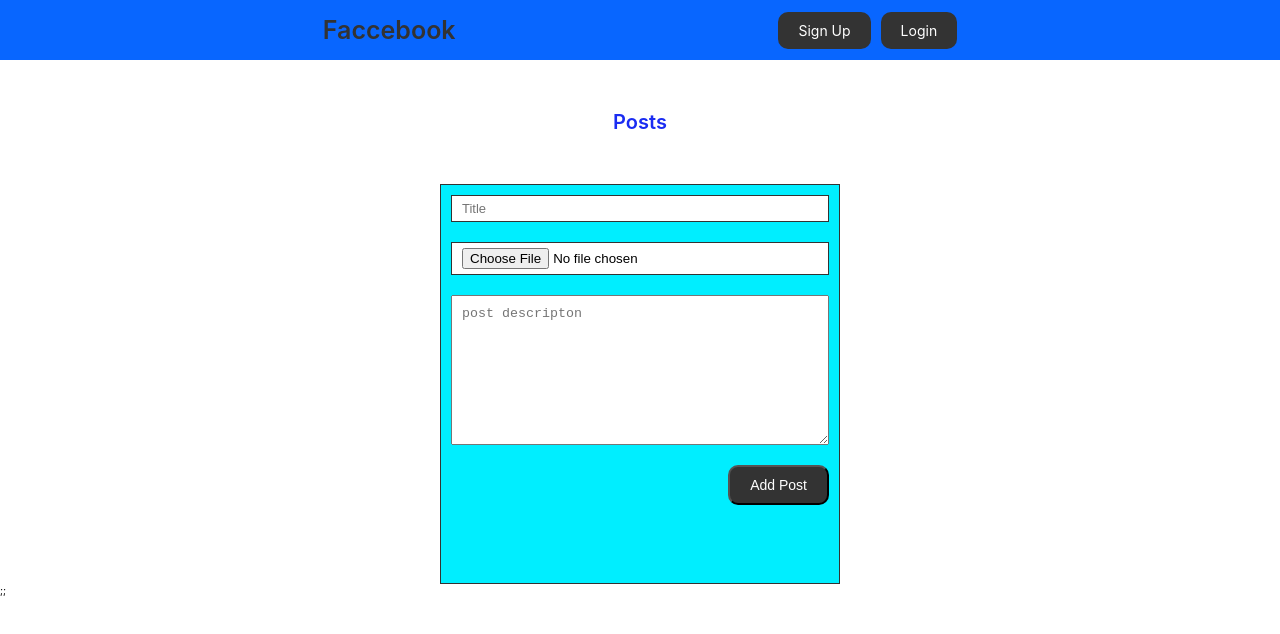
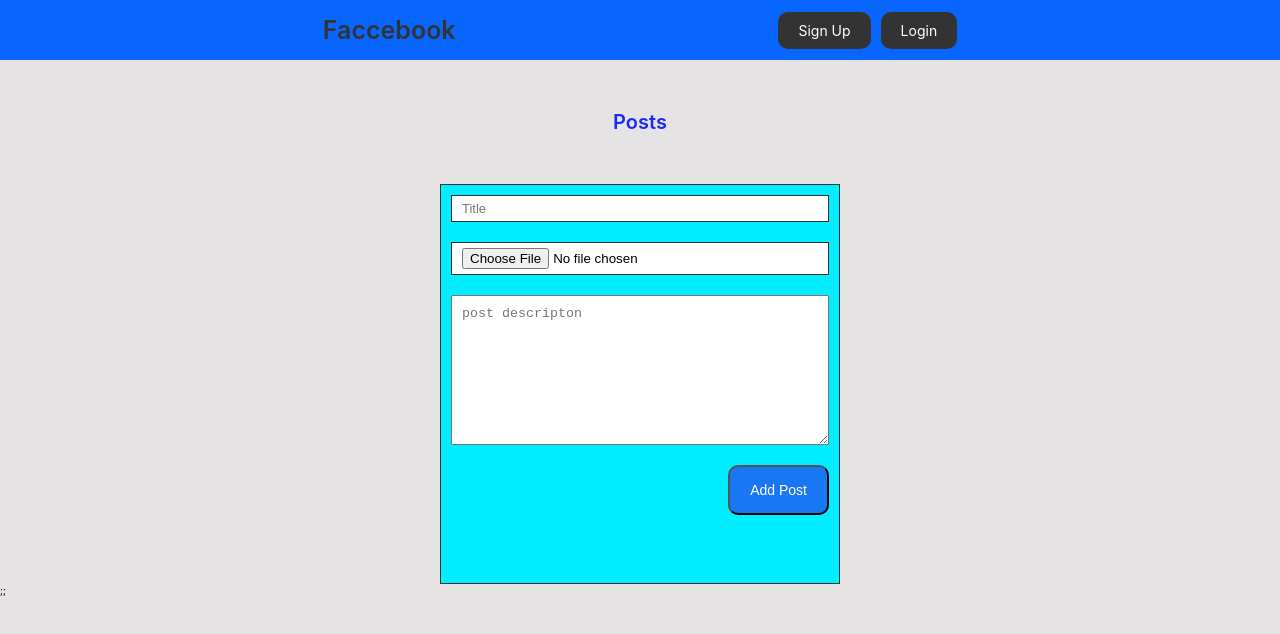
Before and after one commit to Fitsum1101/demo-socialmedia, a React (Create React App) app: page /add-posts in a window 1280 px wide. Shown: the top 634 px of the page. Built offline with nearby package versions, Linux system fonts and the light colour scheme.

Commit message:
adding updating pages

```diff
--- a/src/App.css
+++ b/src/App.css
@@ -6,5 +6,5 @@
 html {
   font-size: 62.5%;
   font-family: "Times New Roman", Times, serif;
-  background-color: #fff;
+  background-color: #e5e3e3;
 }
--- a/src/compenents/button/Button.module.css
+++ b/src/compenents/button/Button.module.css
@@ -1,8 +1,9 @@
 .btn {
-  padding: 1rem 2rem;
+  padding: 1.5rem 2rem;
   border-radius: 1rem;
   text-decoration: none;
-  background-color: #333;
+  background-color: #1877f2;
+  border-radius: 1rem;
   color: white;
   text-transform: capitalize;
   font-size: 1.4rem;
```
